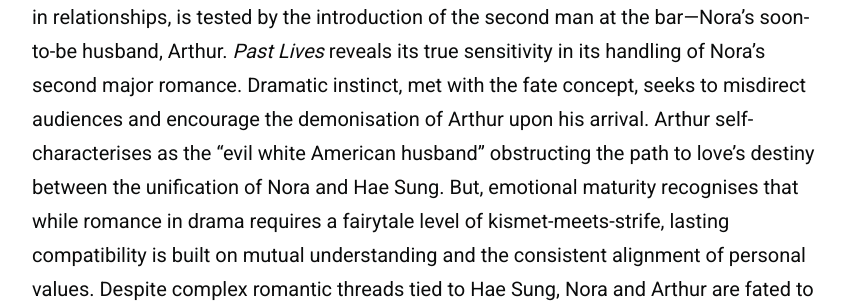
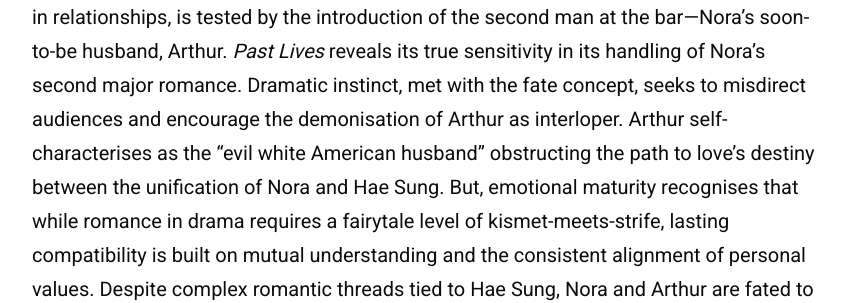
Before and after one commit to zoeurl/zoedowney.github.io, a Jekyll site: the page built from _posts/2024-05-30-past-lives.md, in a window 1280 px wide and 900 px high, scrolled down 1587 px. Shown: the part 221-524 px from the top of the window, without its empty margins (208-1068 px from the left). Built offline with Jekyll 4.4.1, drawn with Linux system fonts in a browser that asks for light colours; some of the changed text lies outside the part shown.

Commit message:
Update 2024-05-30-past-lives.md

```diff
--- a/_posts/2024-05-30-past-lives.md
+++ b/_posts/2024-05-30-past-lives.md
@@ -17,7 +17,7 @@
 
 Song’s [theatrical](https://www.screendaily.com/features/celine-song-talks-moving-from-theatre-to-film-for-past-lives-you-have-to-accept-the-chaos-on-the-day/5188978.article) resumé influences her reliance on the implied tenet: ‘less is more’. Settings are sparse, dramatic signals subdued and drama: dialogue driven—this is a character study, at heart. If not for the clean and disparate cultural line drawn between New York and Seoul by the players, context would verge on irrelevant. After all, stories of romance and feeling orbit around relationships between people, not place. Inevitably, however, location becomes the tense conflict tied to the ‘what if?’ at the centre of Nora and Hae Sung’s relationship as adults. After reconnecting during university years, they rekindle a modern-day [Kafka and Milena](https://kafkamuseum.cz/en/franz-kafka/women/milena-jesenska/) long-distance romance that exists purely online. Their wholesome reconnection—driven by a desire to relive fond childhood memory—cushions the disharmony of daily adult life for Hae Sung, and reminds Nora that roots previously laid down in her South Korean homeland were not as cleanly severed as she had imagined.
 
-The crux of the film, held together by the 8,000-layer [in-yun](https://en.wiktionary.org/wiki/%EC%9D%B8%EC%97%B0) concept of providence and fate in relationships, is tested by the introduction of the second man at the bar—Nora’s soon-to-be husband, Arthur. _Past Lives_ reveals its true sensitivity in its handling of Nora’s second major romance. Dramatic instinct, met with the fate concept, seeks to misdirect audiences and encourage the demonisation of Arthur upon his arrival. Arthur self-characterises as the “evil white American husband” obstructing the path to love’s destiny between the unification of Nora and Hae Sung. But, emotional maturity recognises that while romance in drama requires a fairytale level of kismet-meets-strife, lasting compatibility is built on mutual understanding and the consistent alignment of personal values. Despite complex romantic threads tied to Hae Sung, Nora and Arthur are fated to belong together precisely because they choose each other, _first_.
+The crux of the film, held together by the 8,000-layer [in-yun](https://en.wiktionary.org/wiki/%EC%9D%B8%EC%97%B0) concept of providence and fate in relationships, is tested by the introduction of the second man at the bar—Nora’s soon-to-be husband, Arthur. _Past Lives_ reveals its true sensitivity in its handling of Nora’s second major romance. Dramatic instinct, met with the fate concept, seeks to misdirect audiences and encourage the demonisation of Arthur as interloper. Arthur self-characterises as the “evil white American husband” obstructing the path to love’s destiny between the unification of Nora and Hae Sung. But, emotional maturity recognises that while romance in drama requires a fairytale level of kismet-meets-strife, lasting compatibility is built on mutual understanding and the consistent alignment of personal values. Despite complex romantic threads tied to Hae Sung, Nora and Arthur are fated to belong together precisely because they choose each other, _first_.
 
 The dramatic success of _Past Lives_ is underscored by emotional complexities handled carefully in the manner of sincere adults; feelings gently held and thoughtfully considered. In Song’s world, physical touch is not the definitive point at which romantic attraction intersects. Instead, emotion holds a similar, if not higher value than the physical dimension of love. Indeed, the moving hug shared by Nora and Hae Sung when meeting for the first time since childhood—incidentally, their first [real-life contact](https://www.youtube.com/watch?v=9d4ObkmCJYs&t=7s&ab_channel=A24) as actors—exemplifies a lost significance that was once attributed to small gestures. In a time where cinema is hasty to throw characters into bed with one another, _Past Lives_ chooses to assign a poignancy to a broader spectrum of human graces. It declares that meaning can be applied to all actions of romance not merely satisfied by sexual conquest; perhaps even more so when building a foundational mutual respect and reciprocal emotional love supercede a desire for immediate physical intimacy.
 
```
